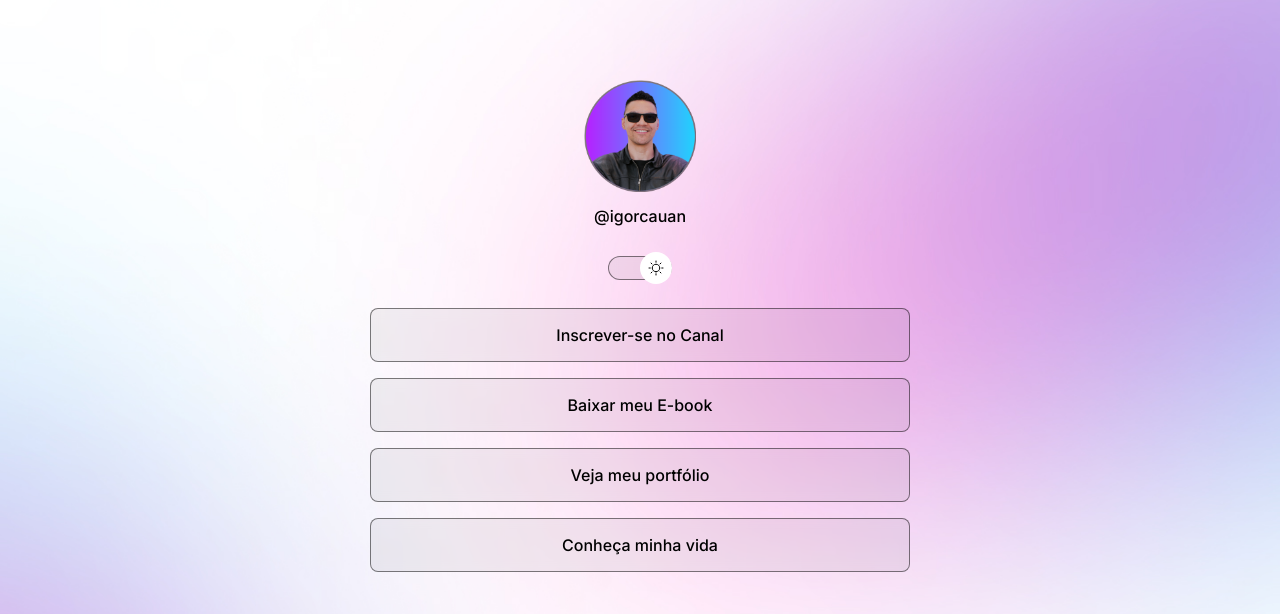
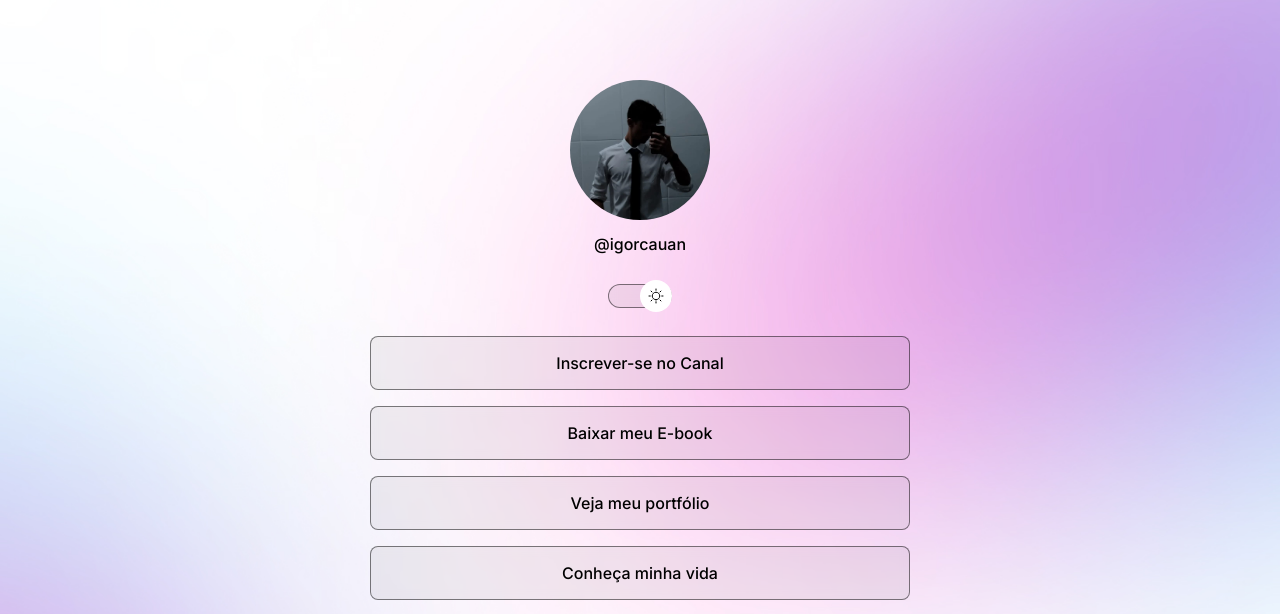
Before and after one commit to TTVTheAgregado/ProjetoRocket, a plain HTML site: page index.html in a window 1280 px wide. Both pictures are taken after a click on the element 640 px from the left and 267 px from the top of the page. Shown: the top 614 px of the page. Drawn offline with nearby package versions, Linux system fonts and the light colour scheme.

Commit message:
changing to my brand - Img

```diff
--- a/index.html
+++ b/index.html
@@ -17,8 +17,8 @@
     <div id="container">
       <div id="profile">
         <img
-          src="./assets/avatar.png"
-          alt="Foto de perfil do Mike de óculos."
+          src="./assets/igor.jpg"
+          alt="Foto Igor escura."
         />
         <p>@igorcauan</p>
       </div>
--- a/script.js
+++ b/script.js
@@ -8,9 +8,9 @@ function toggleMode() {
   //substituir a img
   if (html.classList.contains("light")) {
     //se tiver o light mode,adicionar a imagem light
-    img.setAttribute("src", "./assets/avatar-light.png")
+    img.setAttribute("src", "./assets/igor.jpg")
   } else {
     //se tiver sem, manter a imagem normal
-    img.setAttribute("src", "./assets/avatar.png")
+    img.setAttribute("src", "./assets/igor.jpg")
   }
 }
--- a/style.css
+++ b/style.css
@@ -30,26 +30,27 @@ body {
 }
 
 body * {
+  color: var(--text-color);
   font-family: "Inter", sans-serif;
-  color: var(--text-color);
 }
 
 #container {
-  width: 100%;
   max-width: 588px;
   margin: 56px auto 0px;
   padding: 0 24px;
+  width: 100%;
 }
 
 /* Profile*/
 
 #profile {
+  padding: 24px;
   text-align: center;
-  padding: 24px;
 }
 
 #profile img {
-  width: 112px;
+  border-radius: 50%;
+  width: 140px;
 }
 
 #profile p {
@@ -61,9 +62,9 @@ body * {
 /* switch */
 
 #switch {
+  margin: 4px auto;
   position: relative;
   width: 64px;
-  margin: 4px auto;
 }
 
 #switch button {
@@ -76,14 +77,14 @@ body * {
   z-index: 1;
   transform: translateY(-50%);
   top: 50%;
-  animation: slide-back 0.3s ;
+  animation: slide-back 0.3s;
 }
 
 .light #switch button {
   animation: slide-in 0.3s forwards;
 }
 
-#switch button:hover{
+#switch button:hover {
   outline: 8px solid var(--highlight-color);
 }
 
@@ -159,33 +160,32 @@ footer {
 }
 
 /*media queries*/
-@media (min-width:700px){
-  :root{
-     --bg-url: url(./assets/bg-desktop.jpg);
+@media (min-width: 700px) {
+  :root {
+    --bg-url: url(./assets/bg-desktop.jpg);
   }
 
-  .light{
-    --bg-url: url(./assets/bg-desktop-light.jpg)
+  .light {
+    --bg-url: url(./assets/bg-desktop-light.jpg);
   }
 }
 
-
 /* animation */
 
-@keyframes slide-in{
-  from{
+@keyframes slide-in {
+  from {
     left: 0;
   }
-  to{
-    left:50%
+  to {
+    left: 50%;
   }
 }
 
-@keyframes slide-back{
-  from{
+@keyframes slide-back {
+  from {
     left: 50%;
   }
-  to{
+  to {
     left: 0;
   }
 }
```
Also changed, not shown: assets/igor.jpg (added), assets/via-lactea-filamento-hidrogenio-capa.jpg (added).
